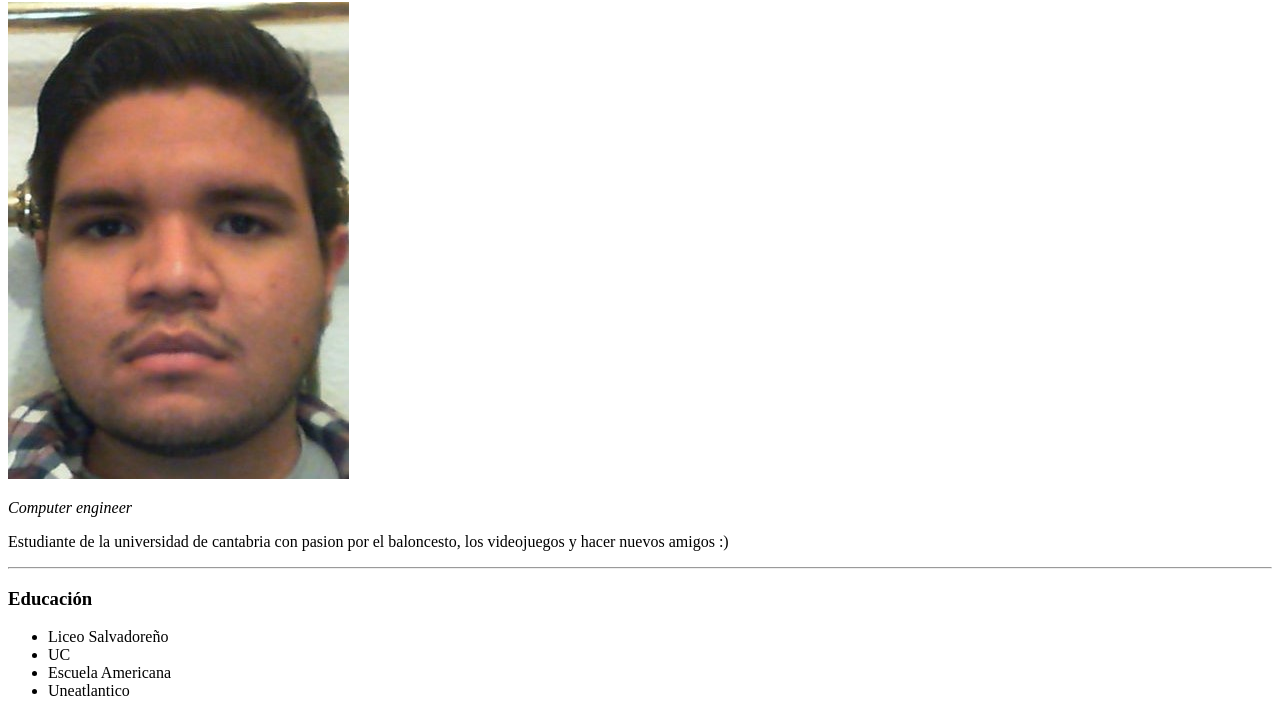
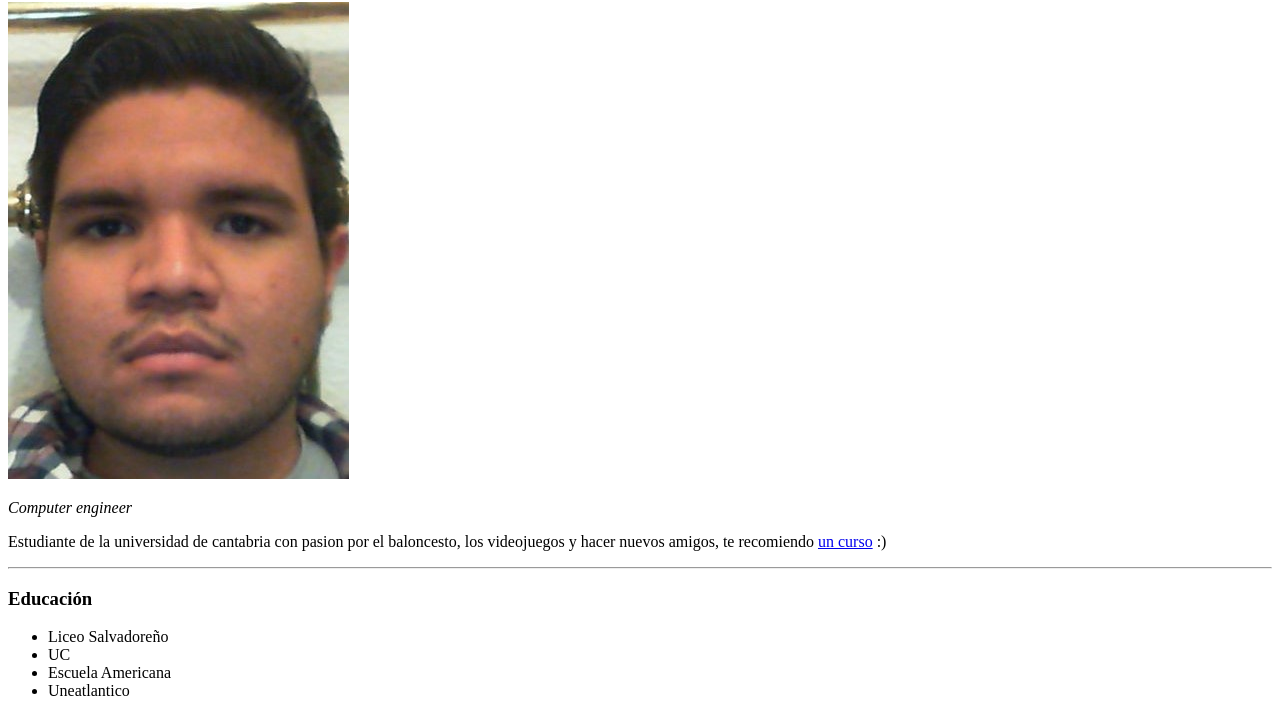
Before and after one commit to RBlancoLopez/cv2, a plain HTML site: page index.html in a window 1280 px wide. Shown: the part 78-800 px from the top of the page. Drawn offline with Linux system fonts and the light colour scheme.

Commit message:
added links

```diff
--- a/index.html
+++ b/index.html
@@ -10,7 +10,7 @@
   <h1>Ricardo Blanco</h1>
   <img src="ricardo.jpg" alt="">
   <p><em>Computer engineer</em></p>
-  <p>Estudiante de la universidad de cantabria con pasion por el baloncesto, los videojuegos y hacer nuevos amigos :)</p>
+  <p>Estudiante de la universidad de cantabria con pasion por el baloncesto, los videojuegos y hacer nuevos amigos, te recomiendo <a href="https://appbrewery.com/">un curso</a>  :)</p>
   <hr>
   <h3>Educación</h3>
   <ul>
```
